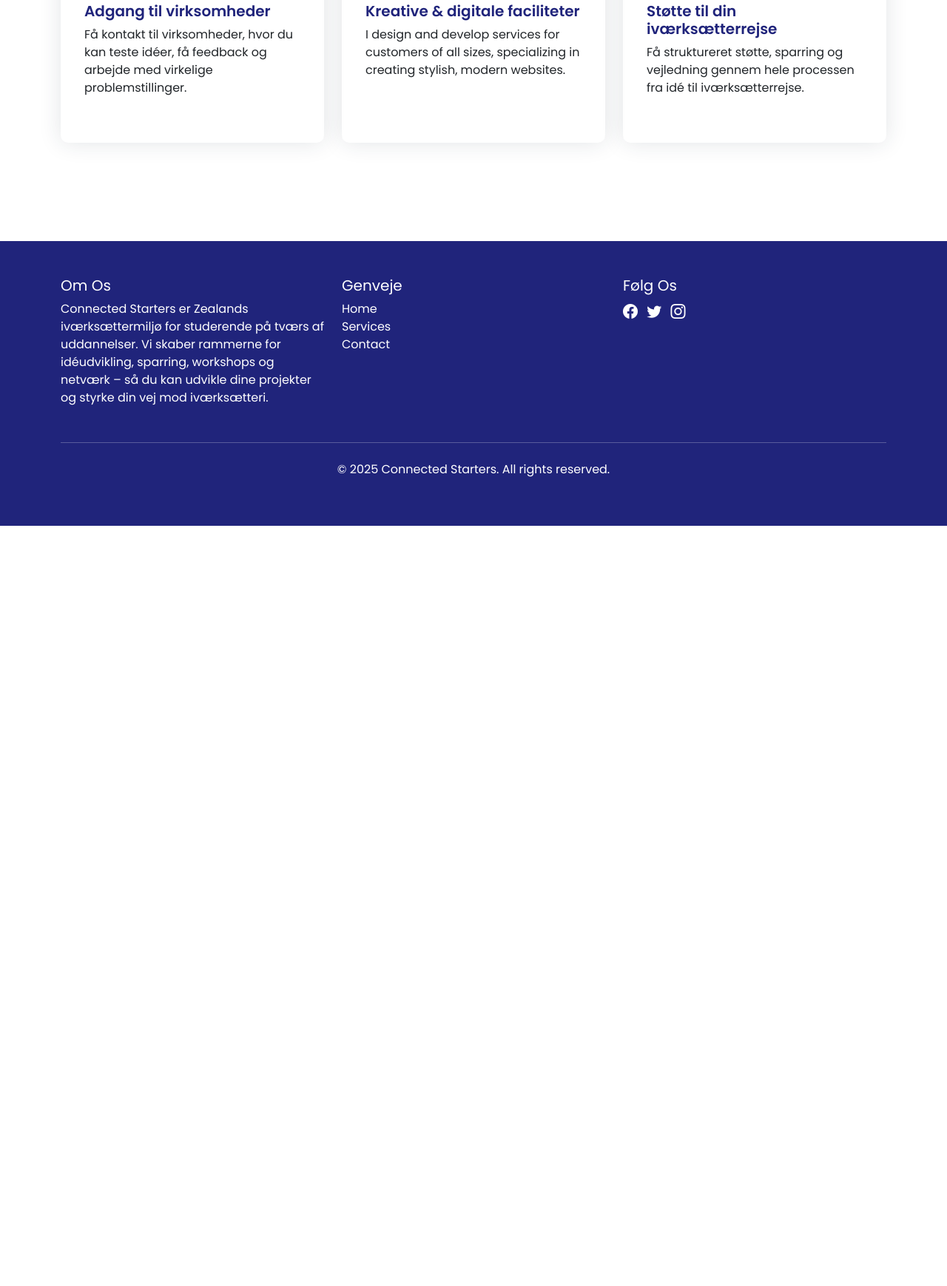
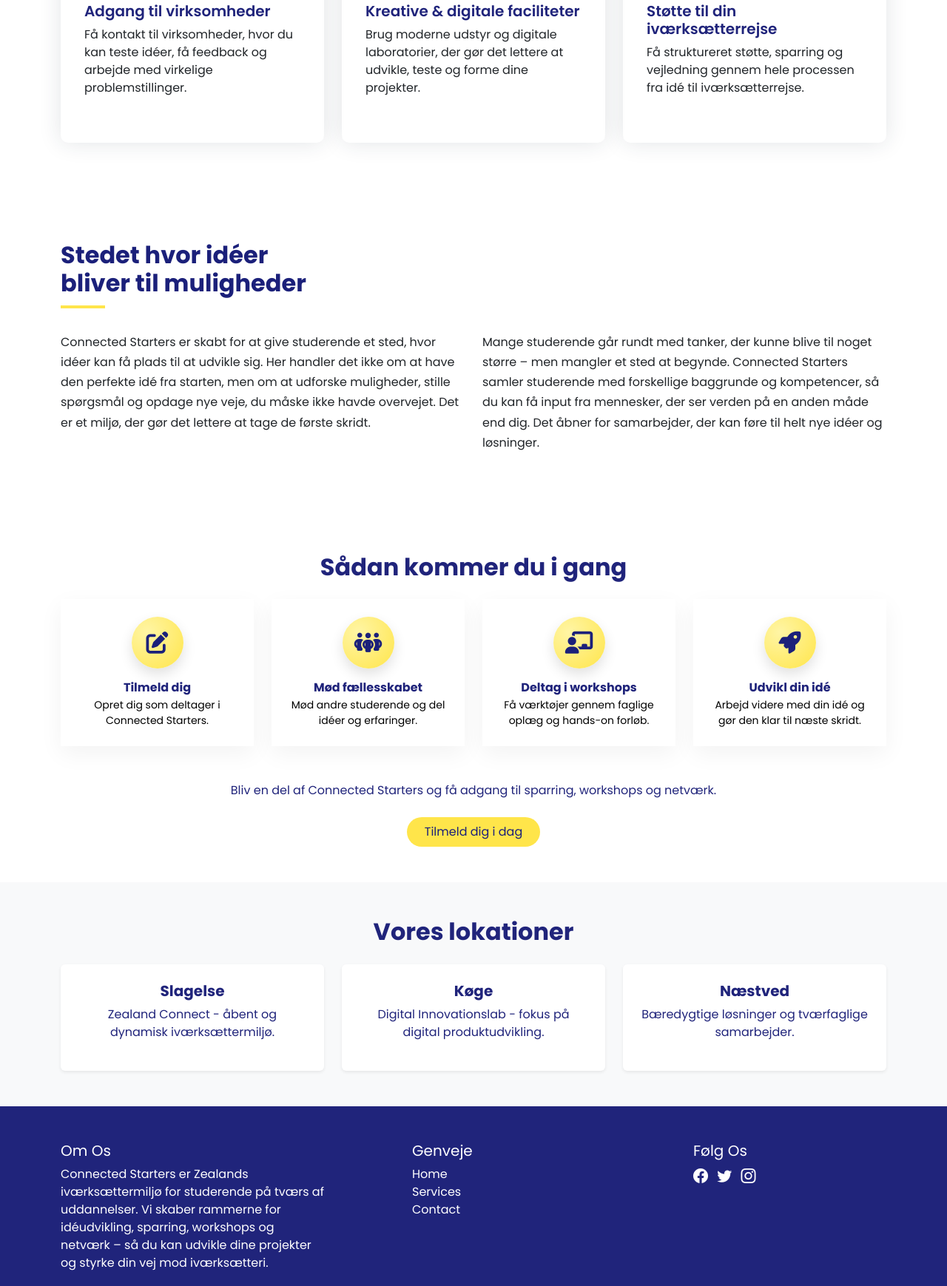
Before and after one commit to Sonjadurrani/eksamen, a website: page index.html in a window 1280 px wide. Shown: the part 1626-3365 px from the top of the page at 74% size. Before the commit the page ends 2337 px from the top, so only its background shows below. Drawn offline with nearby package versions, Linux system fonts and the light colour scheme; files that its build step writes are made by us from their sources.

Commit message:
Forside med navbar, features og footer skabelon.

```diff
--- a/css/styles.scss
+++ b/css/styles.scss
@@ -41,7 +41,7 @@
   position: absolute;
   bottom: 0;
   left: 0;
-  width: 0%;
+  width: 0;
   height: 2px;
   background-color: #FFE54A;
   transition: width 0.3s ease;
@@ -49,6 +49,18 @@
 
 .navbar-nav .nav-link:hover::after {
   width: 100%;
+}
+
+
+.cta-btn {
+  transition: all 0.3s ease;
+}
+
+.cta-btn:hover {
+  background-color: #FFE54A !important; /* din gule farve */
+  color: black !important;
+  transform: translateY(-3px) scale(1.03);
+  box-shadow: 0 6px 15px rgba(0, 0, 0, 0.2);
 }
 
 /* Feature Box
@@ -78,7 +90,7 @@
   height: 70px;
   line-height: 70px;
   background: #FFE54A;
-  color: #ffffff;
+  color: #20247b;
   text-align: center;
   border-radius: 50%;
   margin-bottom: 22px;
@@ -126,6 +138,11 @@
   left: 0;
   right: auto;
 }
+
+
+
+
+
 .section {
   padding: 100px 0;
   position: relative;
@@ -146,6 +163,54 @@
 
 
 
+/* Step cards */
+.step-card {
+  background-color: #ffffff;
+  padding: 24px 20px;
+  box-shadow: 0 10px 30px rgba(0,0,0,0.05);
+  transition: transform .2s ease, box-shadow .2s ease;
+}
+
+.step-card:hover {
+  transform: translateY(-4px);
+  box-shadow: 0 14px 40px rgba(0,0,0,0.08);
+}
+
+/* Runde ikon-illustrationer */
+.step-illustration {
+  width: 70px;
+  height: 70px;
+  border-radius: 50%;
+  margin: 0 auto;
+  display: flex;
+  align-items: center;
+  justify-content: center;
+  background: radial-gradient(circle at 30% 30%, #FFF5A5, #FFE54A);
+  box-shadow: 0 8px 18px rgba(0,0,0,0.12);
+}
+
+.step-illustration i {
+  font-size: 30px;
+  color: #1B207A; /* din blå */
+}
+
+/* CTA-knap under sektionen (genbrug fra før) */
+.cta-btn-2 {
+  transition: all 0.3s ease;
+  background-color: #FFE54A;
+  color: #1B207A;
+  border: none;
+}
+
+.cta-btn-2:hover {
+  background-color: #1B207A;
+  color: #FFE54A;
+  transform: translateY(-3px) scale(1.03);
+
+}
+
+
+
 
 footer {
   background-color: #20247b;
--- a/index.html
+++ b/index.html
@@ -62,12 +62,19 @@
         <p  class="text-white">Connected Starters giver dig sparring, workshops og netværk, så du trygt kan udvikle dine idéer og bringe dem hele vejen fra tanke til virkelighed.</p>
         <div class="mt-5">
           <!-- hover background-color: white; color: black; -->
-          <a href="#" class="btn px-5 py-3 text-black mt-3 mt-sm-0 bg-secondary" style="border-radius: 30px;">Start din rejse</a>
+          <a href="#" class="btn cta-btn px-5 py-3 text-black mt-3 mt-sm-0 bg-secondary" style="border-radius: 30px;">
+            Start din rejse
+          </a>
         </div>
       </div>
     </div>
   </div>
 </div>
+
+
+
+
+
 
 <section class="section services-section" id="services">
   <div class="container">
@@ -145,7 +152,7 @@
             </div>
             <div class="feature-content">
               <h5>Kreative & digitale faciliteter</h5>
-              <p>I design and develop services for customers of all sizes, specializing in creating stylish, modern websites.</p>
+              <p>Brug moderne udstyr og digitale laboratorier, der gør det lettere at udvikle, teste og forme dine projekter.</p>
             </div>
           </div>
         </div>
@@ -170,17 +177,171 @@
 </section>
 
 
-<br>
-<br>
+
+<section class="py-5">
+  <div class="container">
+
+    <!-- Overskrift venstre -->
+    <div class="row">
+      <div class="col-lg-4 mb-3">
+        <h2 class="fw-bold" style="color:#1B207A;">
+          Stedet hvor idéer bliver til muligheder
+        </h2>
+        <div style="width:60px; height:4px; background-color:#FFE54A; margin-top:10px;"></div>
+      </div>
+    </div>
+
+    <!-- Paragraffer i 2 kolonner (1 på mobil) -->
+    <div class="row mt-3">
+
+      <!-- Kolonne 1 -->
+      <div class="col-md-6 mb-4">
+        <p style="line-height:1.7;">
+          Connected Starters er skabt for at give studerende et sted, hvor idéer kan få plads til at udvikle sig.
+          Her handler det ikke om at have den perfekte idé fra starten, men om at udforske muligheder, stille spørgsmål
+          og opdage nye veje, du måske ikke havde overvejet. Det er et miljø, der gør det lettere at tage de første skridt.
+        </p>
+      </div>
+
+      <!-- Kolonne 2 -->
+      <div class="col-md-6 mb-4">
+        <p style="line-height:1.7;">
+          Mange studerende går rundt med tanker, der kunne blive til noget større – men mangler et sted at begynde.
+          Connected Starters samler studerende med forskellige baggrunde og kompetencer, så du kan få input fra mennesker,
+          der ser verden på en anden måde end dig. Det åbner for samarbejder, der kan føre til helt nye idéer og løsninger.
+        </p>
+      </div>
+
+    </div>
+
+  </div>
+</section>
+
+
+
+<section class="py-5">
+  <div class="container text-center">
+    <h2 class="fw-bold mb-4 text-primary">Sådan kommer du i gang</h2>
+
+    <div class="row g-4 justify-content-center">
+
+      <!-- Step 1 -->
+      <div class="col-12 col-md-3">
+        <div class="step-card h-100">
+          <div class="step-illustration mb-3">
+            <i class="fa-solid fa-pen-to-square"></i>
+          </div>
+          <h6 class="fw-bold mb-1 text-primary">Tilmeld dig</h6>
+          <p class="small text-black mb-0 ">
+            Opret dig som deltager i Connected Starters.
+          </p>
+        </div>
+      </div>
+
+      <!-- Step 2 -->
+      <div class="col-12 col-md-3">
+        <div class="step-card h-100">
+          <div class="step-illustration mb-3">
+            <i class="fa-solid fa-people-group"></i>
+          </div>
+          <h6 class="fw-bold mb-1 text-primary">Mød fællesskabet</h6>
+          <p class="small text-black mb-0">
+            Mød andre studerende og del idéer og erfaringer.
+          </p>
+        </div>
+      </div>
+
+      <!-- Step 3 -->
+      <div class="col-12 col-md-3">
+        <div class="step-card h-100">
+          <div class="step-illustration mb-3">
+            <i class="fa-solid fa-chalkboard-user"></i>
+          </div>
+          <h6 class="fw-bold mb-1 text-primary">Deltag i workshops</h6>
+          <p class="small text-black mb-0">
+            Få værktøjer gennem faglige oplæg og hands-on forløb.
+          </p>
+        </div>
+      </div>
+
+      <!-- Step 4 -->
+      <div class="col-12 col-md-3">
+        <div class="step-card h-100">
+          <div class="step-illustration mb-3">
+            <i class="fa-solid fa-rocket"></i>
+          </div>
+          <h6 class="fw-bold mb-1 text-primary">Udvikl din idé</h6>
+          <p class="small text-black mb-0">
+            Arbejd videre med din idé og gør den klar til næste skridt.
+          </p>
+        </div>
+      </div>
+
+    </div>
+
+    <!-- CTA under sektionen -->
+    <div class="mt-5">
+      <p class="mb-4 text-primary">
+        Bliv en del af Connected Starters og få adgang til sparring, workshops og netværk.
+      </p>
+      <a href="#" class="btn cta-btn-2 px-4 py-2 rounded-pill">Tilmeld dig i dag</a>
+    </div>
+
+  </div>
+</section>
+
+
+
+
+
+
+
+<section class="py-5 bg-light text-primary ">
+  <div class="container text-center">
+    <h2 class="fw-bold mb-4">Vores lokationer</h2>
+    <div class="row g-4">
+
+      <div class="col-md-4">
+        <div class="p-4 shadow-sm rounded bg-white h-100">
+          <h5 class="fw-bold">Slagelse</h5>
+          <p>Zealand Connect - åbent og dynamisk iværksættermiljø.</p>
+        </div>
+      </div>
+
+      <div class="col-md-4">
+        <div class="p-4 shadow-sm rounded bg-white h-100">
+          <h5 class="fw-bold">Køge</h5>
+          <p>Digital Innovationslab - fokus på digital produktudvikling.</p>
+        </div>
+      </div>
+
+      <div class="col-md-4">
+        <div class="p-4 shadow-sm rounded bg-white h-100">
+          <h5 class="fw-bold">Næstved</h5>
+          <p>Bæredygtige løsninger og tværfaglige samarbejder.</p>
+        </div>
+      </div>
+
+    </div>
+  </div>
+</section>
+
+
+
+
+
+
+
 
 <footer class="mt-auto">
   <div class="container">
-    <div class="row">
+    <div class="row justify-content-between">
       <div class="col-md-4 mb-3">
         <h5>Om Os</h5>
         <p>Connected Starters er Zealands iværksættermiljø for studerende på tværs af uddannelser. Vi skaber rammerne for idéudvikling, sparring, workshops og netværk – så du kan udvikle dine projekter og styrke din vej mod iværksætteri.</p>
       </div>
-      <div class="col-md-4 mb-3">
+
+      <div class="col-md-3 mb-3">
         <h5>Genveje</h5>
         <ul class="list-unstyled">
           <li><a href="#" class="text-decoration-none text-white">Home</a></li>
@@ -188,7 +349,8 @@
           <li><a href="#" class="text-decoration-none text-white">Contact</a></li>
         </ul>
       </div>
-      <div class="col-md-4 mb-3">
+
+      <div class="col-md-3 mb-3">
         <h5>Følg Os</h5>
         <ul class="list-inline social-icons">
           <li class="list-inline-item"><a href="#" class="text-white"><i class="bi bi-facebook"></i></a></li>
@@ -197,7 +359,9 @@
         </ul>
       </div>
     </div>
+
     <hr class="mb-4">
+
     <div class="row">
       <div class="col-md-12 text-center">
         <p>&copy; 2025 Connected Starters. All rights reserved.</p>
@@ -207,7 +371,6 @@
 </footer>
 
 
-
 <script src="https://cdn.jsdelivr.net/npm/bootstrap@5.3.8/dist/js/bootstrap.bundle.min.js"></script>
 </body>
 </html>
```
